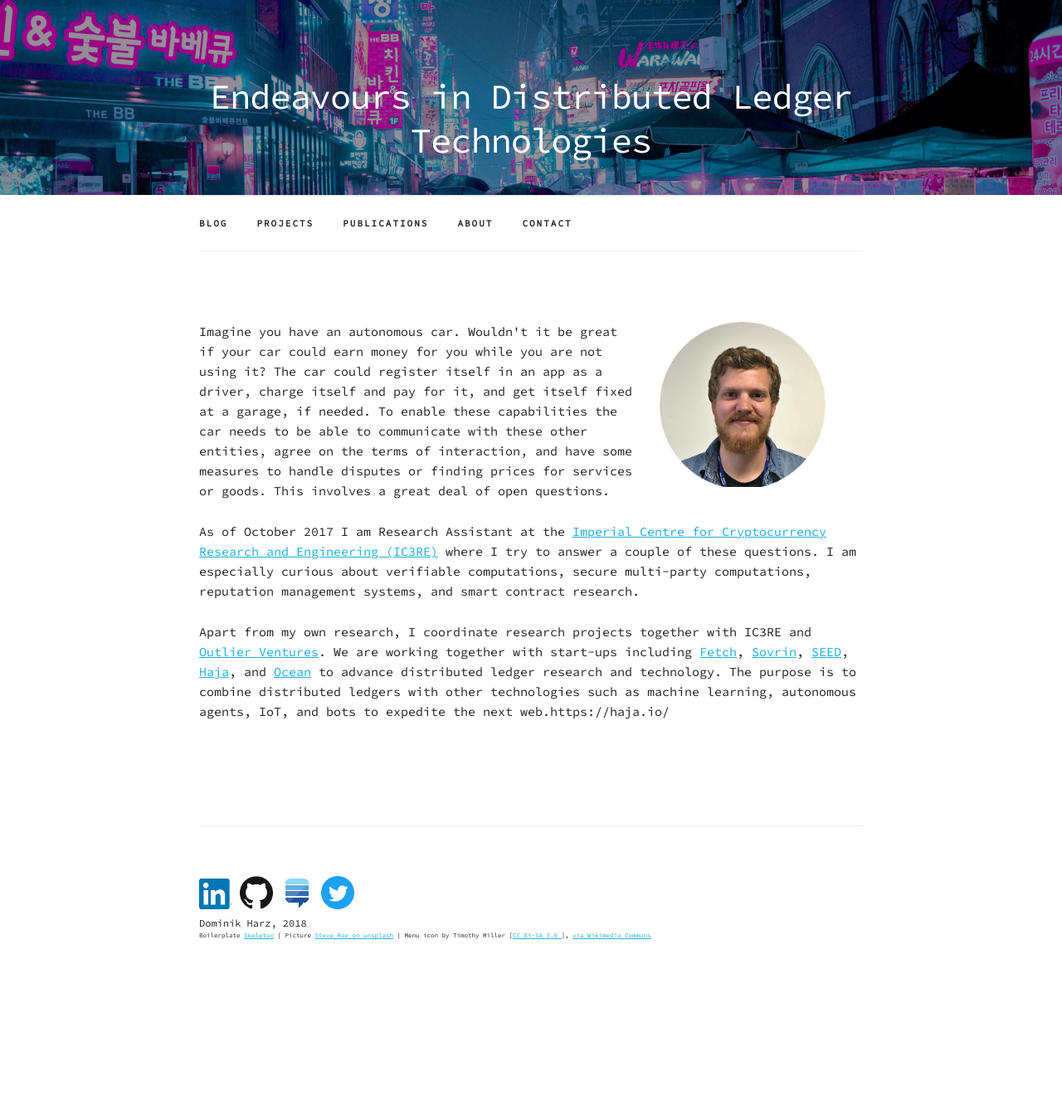
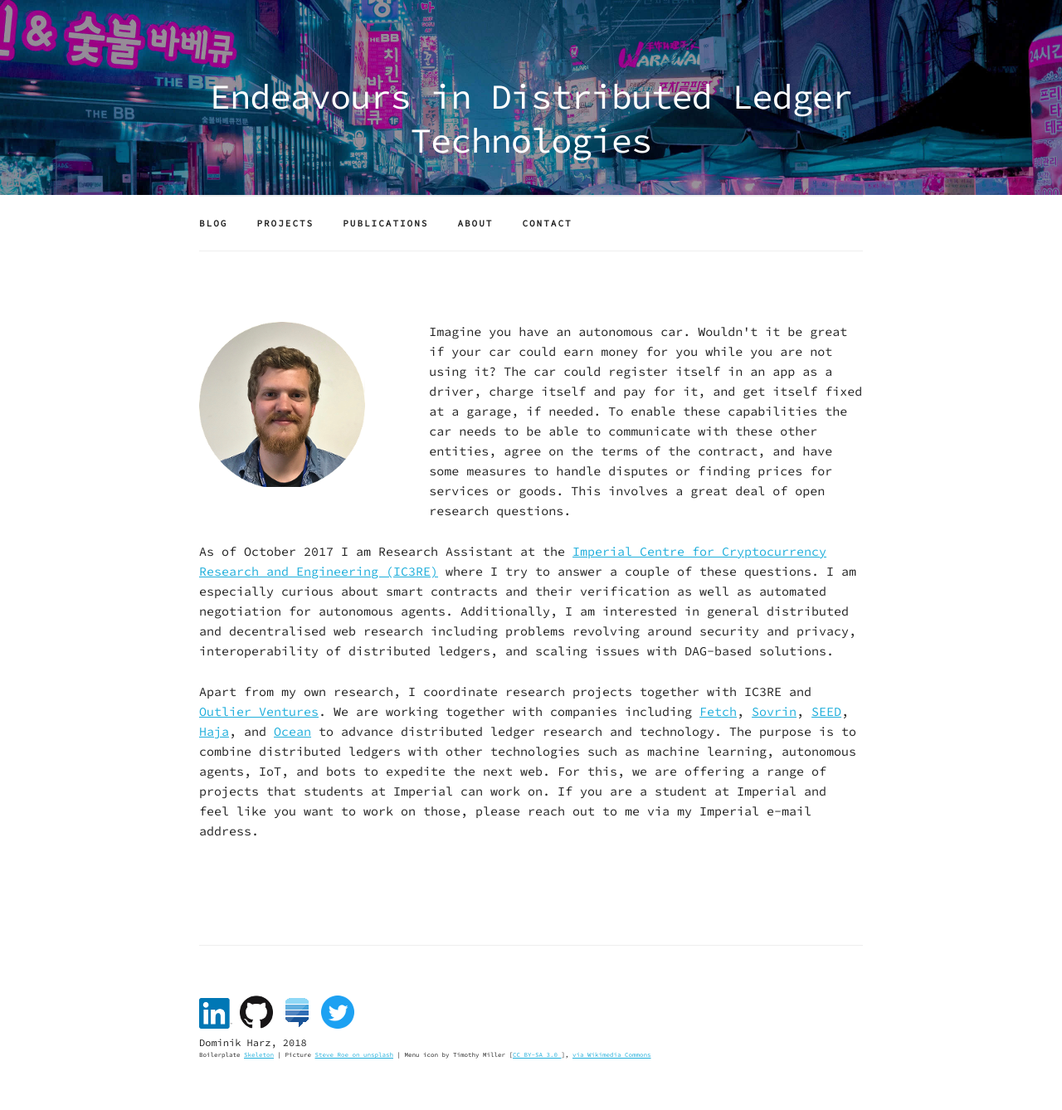
Before and after one commit to nud3l/nud3l.github.io, a Jekyll site: the page built from about.md, in a window 1280 px wide. Shown: the whole page at 83% size. Built offline with Jekyll 4.4.1, drawn with Linux system fonts in a browser that asks for light colours; nearby versions of some CDN libraries; before the commit the page ends 1194 px from its top, so only the background shows below that.

Commit message:
update about me

```diff
--- a/about.md
+++ b/about.md
@@ -4,20 +4,21 @@ title: About
 ---
 <p>
 <div class="row">
-    <div class="eight columns">
-        Imagine you have an autonomous car. Wouldn't it be great if your car could earn money for you while you are not using it? The car could register itself in an app as a driver, charge itself and pay for it, and get itself fixed at a garage, if needed. To enable these capabilities the car needs to be able to communicate with these other entities, agree on the terms of interaction, and have some measures to handle disputes or finding prices for services or goods. This involves a great deal of open questions.
-    </div>
     <div class="four columns">
         <img class="u-max-full-width" src="{{ site.url }}/assets/images/dominik_round.png" alt="Dominik">
+    </div>
+    <div class="eight columns">
+        Imagine you have an autonomous car. Wouldn't it be great if your car could earn money for you while you are not using it? The car could register itself in an app as a driver, charge itself and pay for it, and get itself fixed at a garage, if needed. To enable these capabilities the car needs to be able to communicate with these other entities, agree on the terms of the contract, and have some measures to handle disputes or finding prices for services or goods. This involves a great deal of open research questions.
     </div>
 </div>
 </p>
 
-As of October 2017 I am Research Assistant at the [Imperial Centre for Cryptocurrency Research and Engineering (IC3RE)]("http://www.imperial.ac.uk/cryptocurrency/"){:target="_blank"} where I try to answer a couple of these questions. I am especially curious about verifiable computations, secure multi-party computations, reputation management systems, and smart contract research.
-
+As of October 2017 I am Research Assistant at the [Imperial Centre for Cryptocurrency Research and Engineering (IC3RE)]("http://www.imperial.ac.uk/cryptocurrency/"){:target="_blank"} where I try to answer a couple of these questions. I am especially curious about smart contracts and their verification as well as automated negotiation for autonomous agents. Additionally, I am interested in general distributed and decentralised web research including problems revolving around security and privacy, interoperability of distributed ledgers, and scaling issues with DAG-based solutions.
 
 Apart from my own research, I coordinate research projects together with IC3RE and
 [Outlier Ventures](https://outlierventures.io){:target="blank"}. We are working together
-with start-ups including [Fetch](http://fetch.ai){:target="_blank"},
+with companies including [Fetch](http://fetch.ai){:target="_blank"},
 [Sovrin](https://sovrin.org/){:target="_blank"}, [SEED](https://www.seedtoken.io/){:target="_blank"}, [Haja](https://haja.io/){:target="_blank"}, and
-[Ocean](https://oceanprotocol.com/){:target="_blank"} to advance distributed ledger research and technology.	The purpose is to combine distributed ledgers with other technologies such as machine learning, autonomous agents, IoT, and bots to expedite the next web.https://haja.io/
+[Ocean](https://oceanprotocol.com/){:target="_blank"} to advance distributed ledger research and technology. The purpose is to combine distributed ledgers with other technologies such as machine learning, autonomous agents, IoT, and bots to expedite the next web.
+For this, we are offering a range of projects that students at Imperial can work on.
+If you are a student at Imperial and feel like you want to work on those, please reach out to me via my Imperial e-mail address.
```
